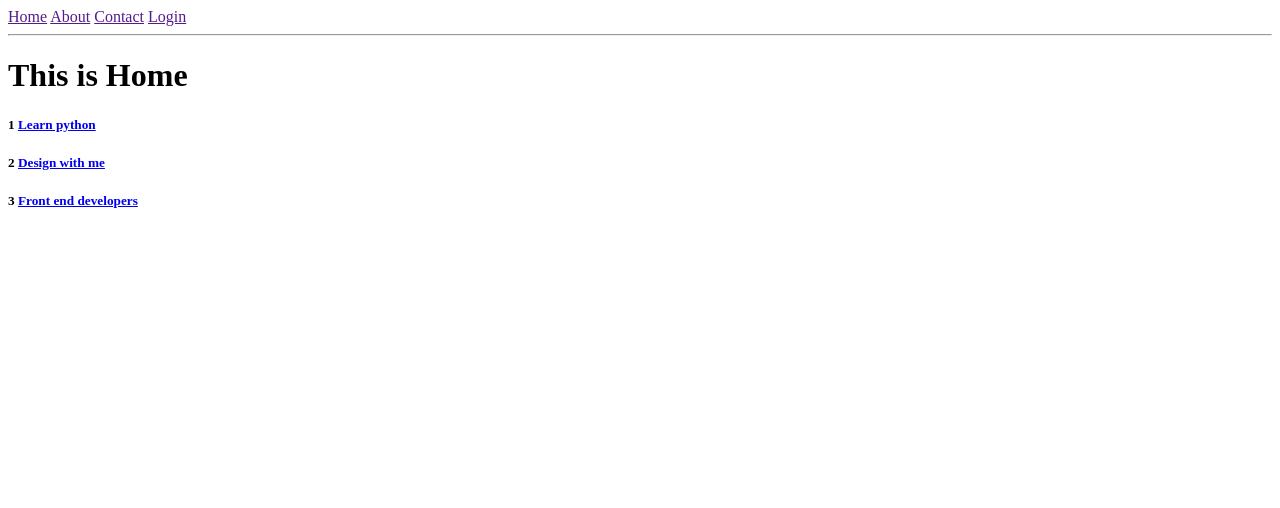
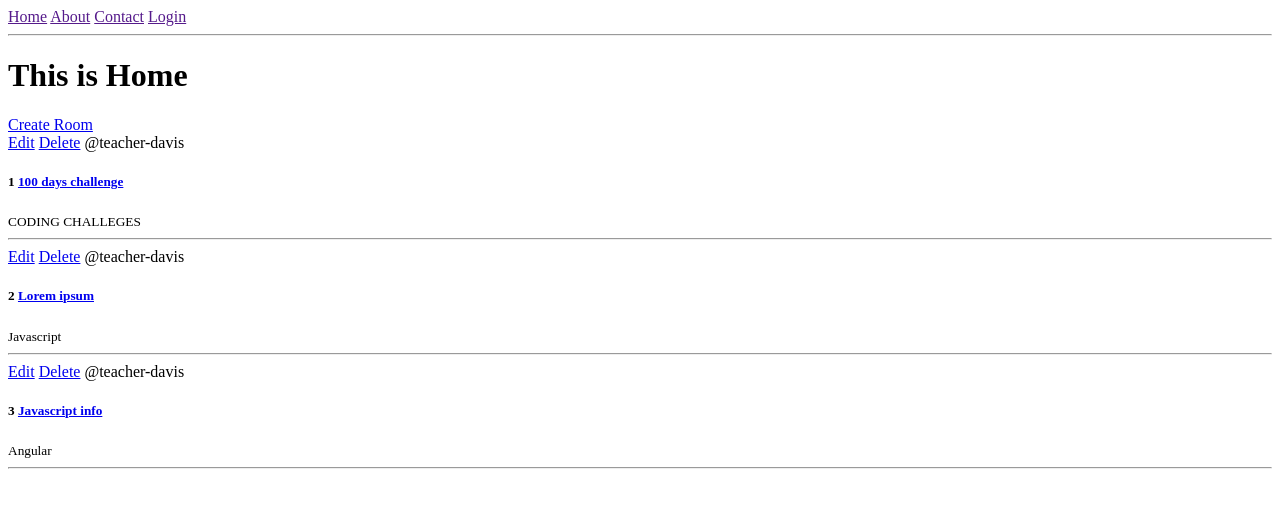
Before and after one commit to teacher-davis/Django-Osaka, a Django app: page / in a window 1280 px wide. Shown: the top 508 px of the page. Run offline with Django 4.2, Linux system fonts and the light colour scheme; data comes from the database, SQL or seed files in the repository; both versions use the stored data as it was after the commit.

Commit message:
progress

```diff
--- a/base/admin.py
+++ b/base/admin.py
@@ -2,6 +2,8 @@ from django.contrib import admin
 
 # Register your models here.
 
-from .models import Room
+from .models import Room, Message, Topic
 
 admin.site.register(Room)
+admin.site.register(Message)
+admin.site.register(Topic)
--- a/base/models.py
+++ b/base/models.py
@@ -1,10 +1,19 @@
 from django.db import models
+from django.contrib.auth.models import User
 
 # Create your models here.
 
+
+class Topic(models.Model):
+    name = models.CharField(max_length=200)
+
+def __str__(self):
+    return self.name
+
+
 class Room(models.Model):
-    # host =
-    # topic =
+    host = models.ForeignKey(User, on_delete=models.SET_NULL, null=True)
+    topic = models.ForeignKey(Topic, on_delete=models.SET_NULL, null=True)
     name = models.CharField(max_length=200)
     description = models.TextField(null = True, blank=True)
     # participants =
@@ -12,7 +21,19 @@ class Room(models.Model):
     created = models.DateTimeField(auto_now_add = True)
 
 
+def __str__(self):
+    return self.name
+
+class Meta:
+    ordering = ['updated','created']
+
+class Message(models.Model):
+    user = models.ForeignKey(User, on_delete=models.CASCADE)
+    room = models.ForeignKey(Room, on_delete=models.CASCADE)
+    body = models.TextField()
+    updated = models.DateTimeField(auto_now = True)
+    created = models.DateTimeField(auto_now_add = True)
 
 
 def __str__(self):
-    return self.name
+    return self.body[0:50]
--- a/base/templates/base/home.html
+++ b/base/templates/base/home.html
@@ -3,12 +3,19 @@
 {% block content%}
 <h1>This is Home</h1>
 <div>
+    <a href="{% url 'create-room'%}">Create Room</a>
     <div>
+
         {% for room in rooms %}
         <div>
+            <a href="{% url 'update-room' room.id%}">Edit</a>
+            <a href="{% url 'delete-room' room.id%}">Delete</a>
+            <span>@{{room.host.username}}</span>
             <h5>
                 {{room.id}} <a href="{% url 'room' room.id %}">{{room.name}}</a>
             </h5>
+            <small>{{room.topic.name}}</small>
+            <hr>
         </div>
 
         {%endfor%}
@@ -16,4 +23,4 @@
     </div>
 </div>
 
-{% endblock%}
+{% endblock content%}
--- a/base/templates/base/room.html
+++ b/base/templates/base/room.html
@@ -2,5 +2,5 @@
 
 {% extends 'main.html' %}
 {% block content %}
-<h1> {{room.id}} -- {{ room.name }} </h1>
+<h1> {{ room.name }} </h1>
 {% endblock %}
--- a/base/urls.py
+++ b/base/urls.py
@@ -3,5 +3,8 @@ from . import views
 
 urlpatterns = [
     path("", views.home, name="home"),
-    path("room/<str:pk>",views.room, name="room"),
+    path("room/<str:pk>", views.room, name="room"),
+    path("create-room/", views.createRoom, name="create-room"),
+    path("update-room/<str:pk>/", views.updateRoom, name="update-room"),
+    path("delete-room/<str:pk>/", views.deleteRoom, name="delete-room"),
 ]
--- a/base/views.py
+++ b/base/views.py
@@ -1,6 +1,7 @@
-from django.shortcuts import render
+from django.shortcuts import render, redirect
 # from django.http import HttpResponse
 from .models import Room
+from .forms import RoomForm
 
 
 # Create your views here.
@@ -11,14 +12,46 @@ rooms = [{'id':1, 'name': 'Learn python'},
 
 def home(request):
     # return HttpResponse("Home") #WHEN ONLY VIEWS IS USED
+    rooms = Room.objects.all()
     context = {'rooms': rooms}
     return render(request, 'base/home.html', context ) #WHEN TEMPLATES IS USED
 
 def room(request, pk):
     # return HttpResponse("Room")
     room = None
-    for i in rooms:
-        if i['id'] == int(pk):
-            room == i
+    room = Room.objects.get(id=pk)
     context = {'room': room}  #SUSPECT //{'rooms':rooms} // + loop in rooms.html
     return render(request, 'base/room.html', context)
+
+def createRoom(request):
+    form = RoomForm()  # < forms.py
+    if request.method == 'POST':
+        form == RoomForm(request.POST)
+        if form.is_valid():
+            form.save()
+            return redirect('home')
+
+
+    context = {'form':form}
+    return render(request, 'base/room_form.html', context)
+
+def updateRoom(request, pk):
+    room = Room.objects.get(id=pk)
+    form = RoomForm(instance = room)
+
+    if request.method == 'POST':
+        form == RoomForm(request.POST, instance=room)
+        if form.is_valid():
+            form.save()
+            return redirect('home')
+
+    context = {'form':form}
+    return render(request, 'base/room_form.html', context)
+
+def deleteRoom(request, pk): #refer 1
+
+    room = Room.objects.get(id=pk) #2
+    if request.method == 'POST': #3 check method
+        room.delete() #action
+        return redirect('home') #2nd action
+    return render(request, 'base/delete.html', {'object':room}) #1 which object
```
Also changed, not shown: base/forms.py (added, +7 -0 lines), base/templates/base/delete.html (added, +11 -0 lines), base/templates/base/room_form.html (added, +13 -0 lines), base/migrations/0002_topic_room_host_message_room_topic.py (added), db.sqlite3.
